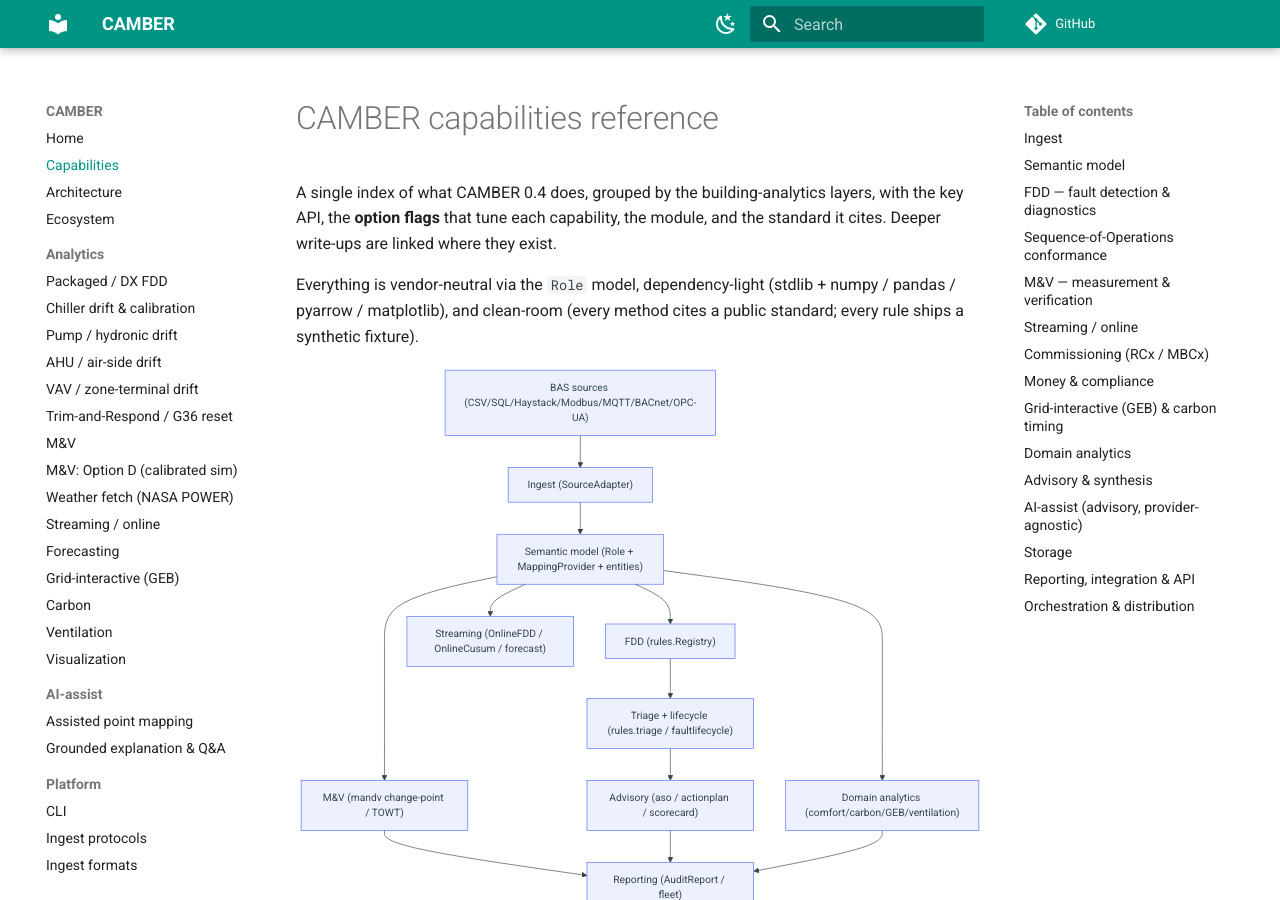
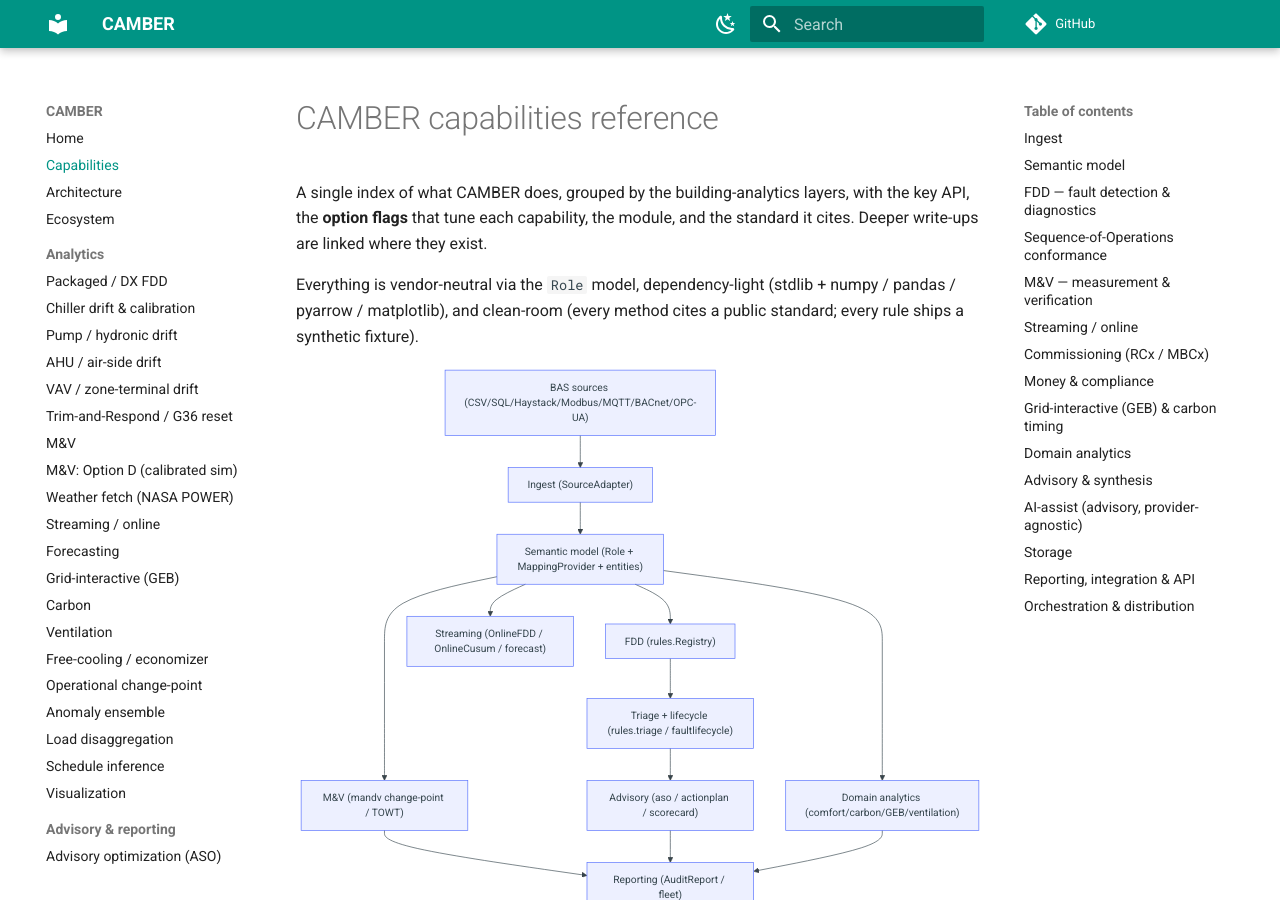
Before and after one commit to yroussev/camber, an MkDocs documentation site: the page built from docs/CAPABILITIES.md, in a window 1280 px wide and 900 px high. Built offline with MkDocs 1.6.1 and Material for MkDocs 9.7.7, drawn with Linux system fonts in a browser that asks for light colours; comment, search, counter and statistics services are not loaded.

```diff
--- a/docs/CAPABILITIES.md
+++ b/docs/CAPABILITIES.md
@@ -1,6 +1,6 @@
 # CAMBER capabilities reference
 
-A single index of what CAMBER 0.4 does, grouped by the building-analytics layers, with the key
+A single index of what CAMBER does, grouped by the building-analytics layers, with the key
 API, the **option flags** that tune each capability, the module, and the standard it cites.
 Deeper write-ups are linked where they exist.
 
--- a/mkdocs.yml
+++ b/mkdocs.yml
@@ -36,12 +36,23 @@ nav:
       - Grid-interactive (GEB): GEB.md
       - Carbon: CARBON.md
       - Ventilation: VENTILATION.md
+      - Free-cooling / economizer: FREECOOLING.md
+      - Operational change-point: CHANGEDETECT.md
+      - Anomaly ensemble: ANOMALY.md
+      - Load disaggregation: DISAGGREGATE.md
+      - Schedule inference: SCHEDULE.md
       - Visualization: VISUALIZATION.md
+  - Advisory & reporting:
+      - Advisory optimization (ASO): ASO.md
+      - Prioritized action plan: ACTIONPLAN.md
+      - Building health scorecard: SCORECARD.md
+      - Site report: SITE-REPORT.md
   - AI-assist:
       - Assisted point mapping: MAPPING-ASSIST.md
       - Grounded explanation & Q&A: AGENT.md
   - Platform:
       - CLI: CLI.md
+      - Time handling & DST: TIME-HANDLING.md
       - Ingest protocols: INGEST-PROTOCOLS.md
       - Ingest formats: INGEST-FORMATS.md
       - Ontology / interop: ONTOLOGY.md
@@ -55,6 +66,11 @@ nav:
       - Security: SECURITY.md
       - Validation: VALIDATION.md
       - API stability & deprecation: API-STABILITY.md
+# Internal working docs (historical release plans + design proposals) stay in the repo for
+# contributors but are not part of the published site.
+exclude_docs: |
+  dev/
+  proposals/
 markdown_extensions:
   - admonition
   - tables
```
